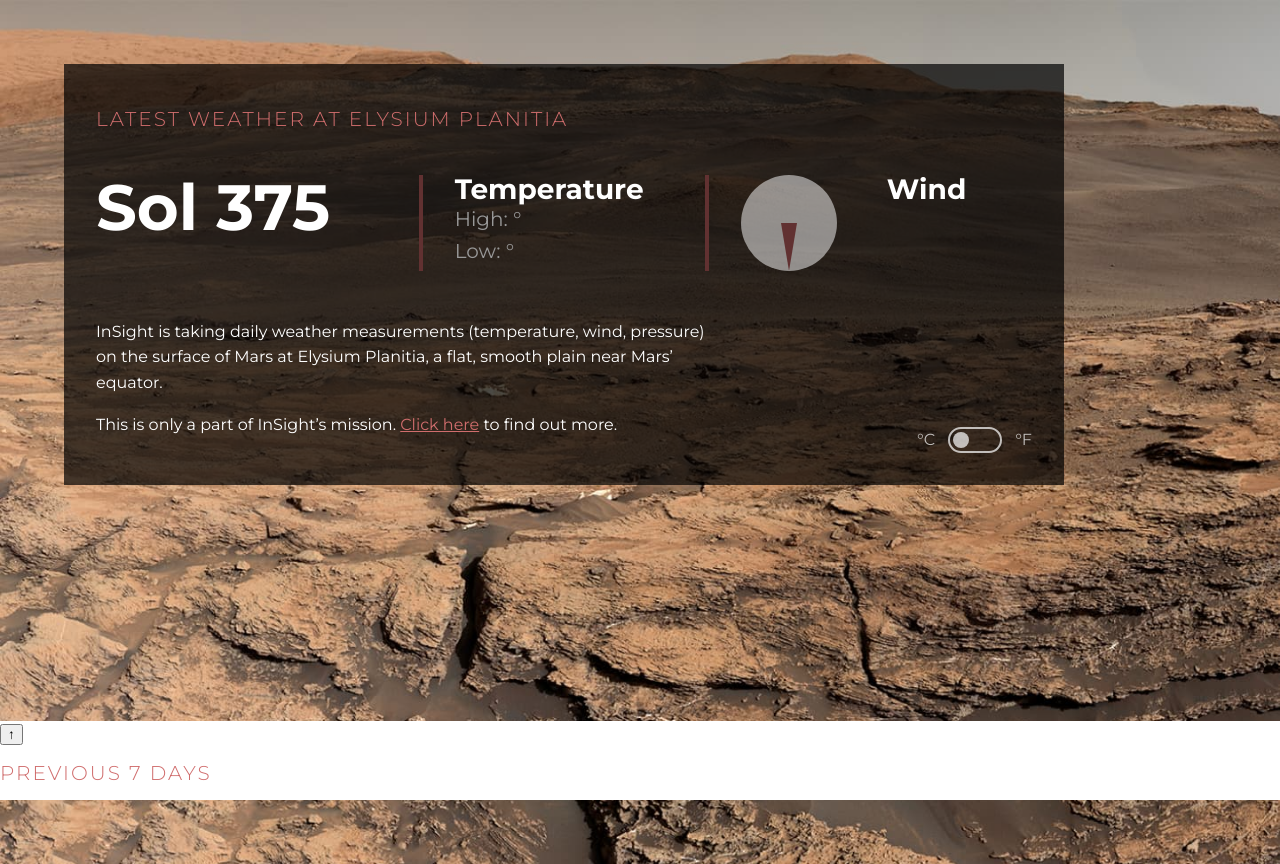
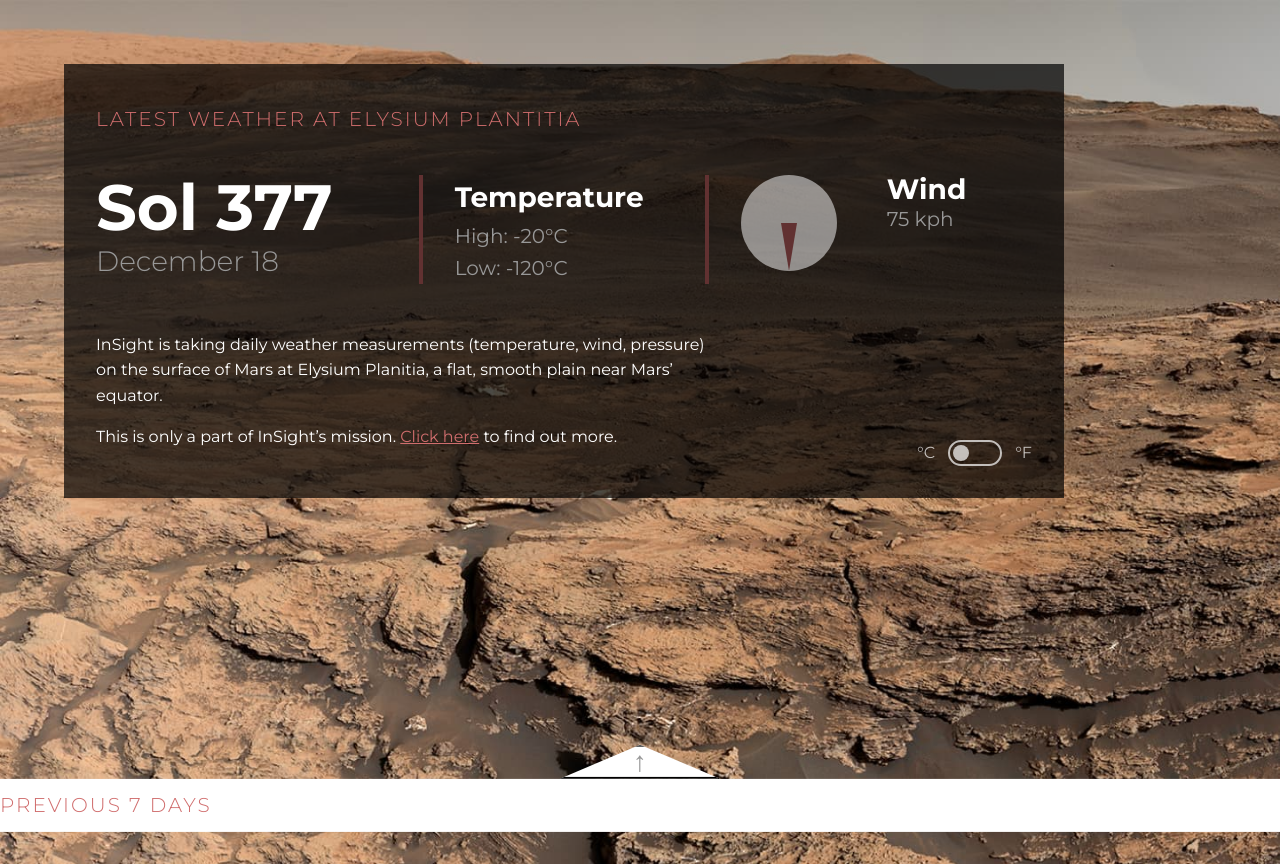
Before and after one commit to SolomanGarcia/mars-weather-app, a website: page index.html in a window 1280 px wide. Drawn offline with Linux system fonts and the light colour scheme.

Commit message:
work on triangle styling

```diff
--- a/index.html
+++ b/index.html
@@ -1,85 +1,76 @@
 <!DOCTYPE html>
 <html lang="en">
   <head>
-
-  <!--  Meta  -->
     <meta charset="UTF-8" />
-  <title>Mars weather</title>
-  <meta name="viewport" content="width=device-width, initial-scale=1">
-
+    <meta name="viewport" content="width=device-width, initial-scale=1.0" />
+    <title>Mars Weather</title>
     <!-- Google fonts   -->
-  <link href="https://fonts.googleapis.com/css?family=Montserrat:300,400,500,700&display=swap" rel="stylesheet">
+    <link
+      href="https://fonts.googleapis.com/css?family=Montserrat:300,400,500,700&display=swap"
+      rel="stylesheet"
+    />
 
     <!--  Styles  -->
-  <link rel="stylesheet" href="css/main.css">
+    <link rel="stylesheet" href="css/main.css" />
 
     <!-- Scripts -->
-  <script src="scripts/index.js" defer></script>
+    <!-- <script src="scripts/index.js" defer></script> -->
   </head>
   <body>
-
     <main class="mars-current-weather">
-     <h1 class="main-title">Latest weather at Elysium Planitia</h1>
+      <h1 class="main-title">Latest weather at Elysium Plantitia</h1>
 
       <div class="date">
-       <h2 class="section-title section-title--date">
-         Sol
-         <span data-current-sol>375</span>
-        </h2>
-       <p class="date__day" data-current-date></p>
+        <h2 class="section-title section-title--date">Sol 377</h2>
+        <p class="date__day">December 18</p>
       </div>
 
       <div class="temp">
-       <h2 class="section-title">Temperature</h2>
-       <p class="reading">
-         High:
-         <span data-current-temp-high></span>
-         °<span data-temp-unit></span>
-        </p>
-       <p class="reading">
-         Low:
-         <span data-current-temp-low></span>
-         °<span data-temp-unit></span>
-        </p>
+        <div class="section-title">Temperature</div>
+        <p class="reading">High: -20°C</p>
+        <p class="reading">Low: -120°C</p>
       </div>
 
       <div class="wind">
         <h2 class="section-title">Wind</h2>
-       <p class="reading">
-         <span data-wind-speed></span>
-         <span data-speed-unit></span>
-        </p>
+        <p class="reading">75 kph</p>
 
         <div class="wind__direction">
-         <p class="sr-only" data-wind-direction-text></p>
-
-         <!-- update --direction custom prop
-              to change arrow direction -->
-         <div class="wind__arrow" data-wind-direction-arrow></div>
+          <p class="sr-only">45deg</p>
+          <div class="wind__arrow"></div>
         </div>
       </div>
 
       <div class="info">
-      <p>InSight is taking daily weather measurements (temperature, wind, pressure) on the surface of Mars at Elysium Planitia, a flat, smooth plain near Mars’ equator.</p>
-      <p>This is only a part of InSight’s mission. <a href="https://mars.nasa.gov/insight/mission/overview/">Click here</a> to find out more.</p>
+        <p>
+          InSight is taking daily weather measurements (temperature, wind,
+          pressure) on the surface of Mars at Elysium Planitia, a flat, smooth
+          plain near Mars’ equator.
+        </p>
+        <p>
+          This is only a part of InSight’s mission.
+          <a href="https://mars.nasa.gov/insight/mission/overview/"
+            >Click here</a
+          >
+          to find out more.
+        </p>
       </div>
 
       <div class="unit">
         <label for="cel">°C</label>
-       <input type="radio" id="cel" name="unit" checked>
-       <!-- when unit__toggle is clicked
-            checkbox needs to change -->
-       <button class="unit__toggle" data-unit-toggle></button>
+        <input type="radio" id="cel" name="unit" checked />
+        <button class="unit__toggle"></button>
         <label for="fah">°F</label>
-       <input type="radio" id="fah" name="unit">
+        <input type="radio" id="fah" name="unit" />
       </div>
-
     </main>
 
     <div class="previous-weather">
       <!-- When clicked, toggle '.show-weather'
     to .previous-weather div -->
-     <button for="weather-toggle" class="show-previous-weather"><span>&#8593;</span> <span class="sr-only">Show previous weather</span></button>
+      <button for="weather-toggle" class="show-previous-weather">
+        <span>&#8593;</span> <span class="sr-only">Show previous weather</span>
+      </button>
 
       <h2 class="main-title previous-weather__title">Previous 7 days</h2>
 
@@ -103,11 +94,10 @@
           <span data-temp-low></span>
           °<span data-temp-unit></span>
         </p>
-        <button class="previous-day__more-info" data-select-button>more info</button>
+        <button class="previous-day__more-info" data-select-button>
+          more info
+        </button>
       </div>
     </template>
-
-
-
   </body>
 </html>
--- a/sass/main.scss
+++ b/sass/main.scss
@@ -209,8 +209,28 @@ a {
   position: absolute;
   bottom: 0;
   width: 100%;
+  transform: translateY(60%);
+  transition: transform 350ms ease;
+}
+
+.show-previous-weather {
+  position: absolute;
+  background: var(--clr-light);
+  left: 50%;
+  width: 10rem;
+  transform: translate(-50%, -100%);
+  text-align: center;
+  font-size: var(--fs-h2);
+  line-height: 1;
+  clip-path: polygon(50% 0, 0 100%, 100% 100%);
+  cursor: pointer;
+  color: var(--clr-gray);
 }
 
 .previous-days {
   display: flex;
 }
+
+.show-weather {
+  transform: translateY(0);
+}
```
Also changed, not shown: css/main.css. Lines whose indentation alone changed are shown as unchanged.
